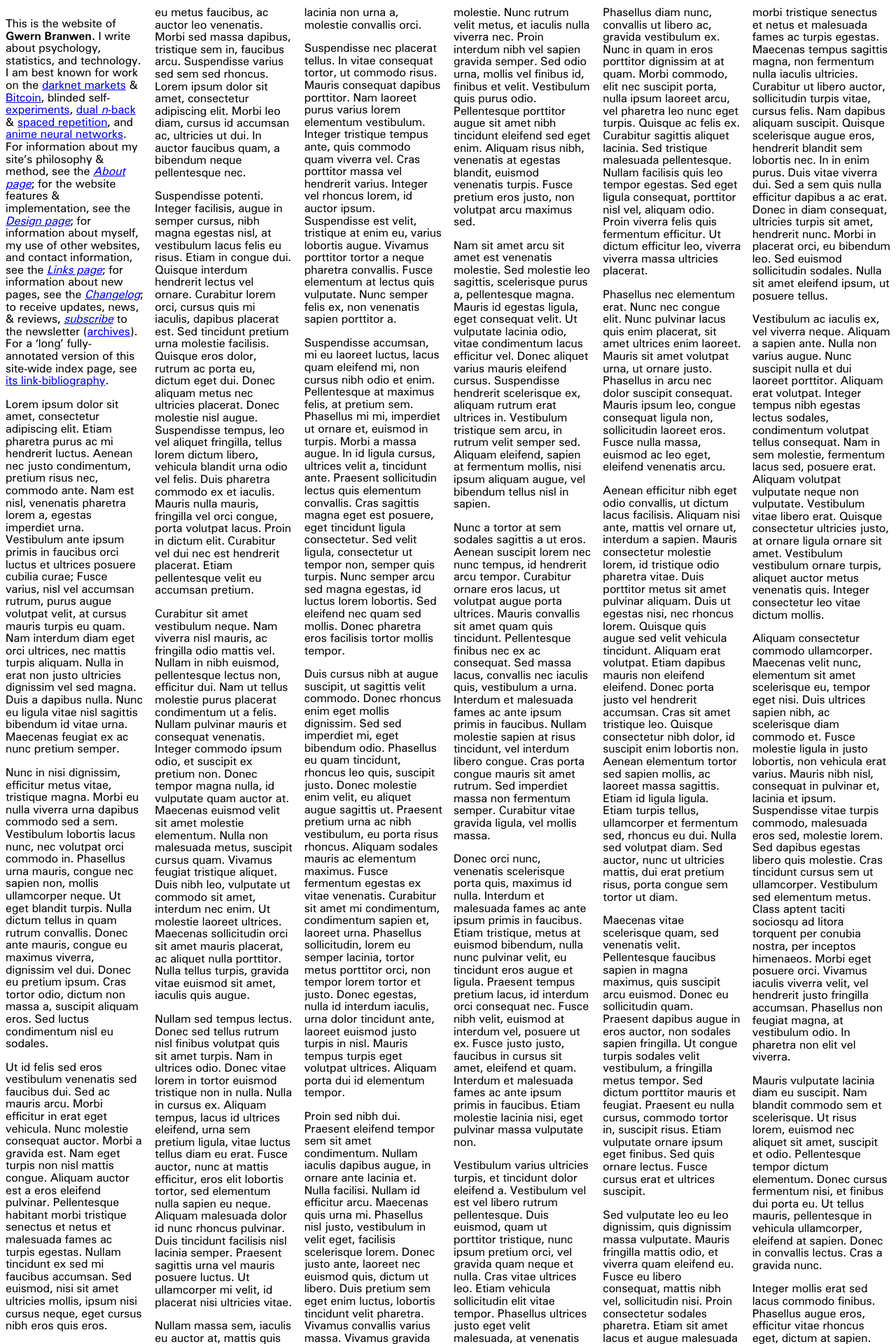
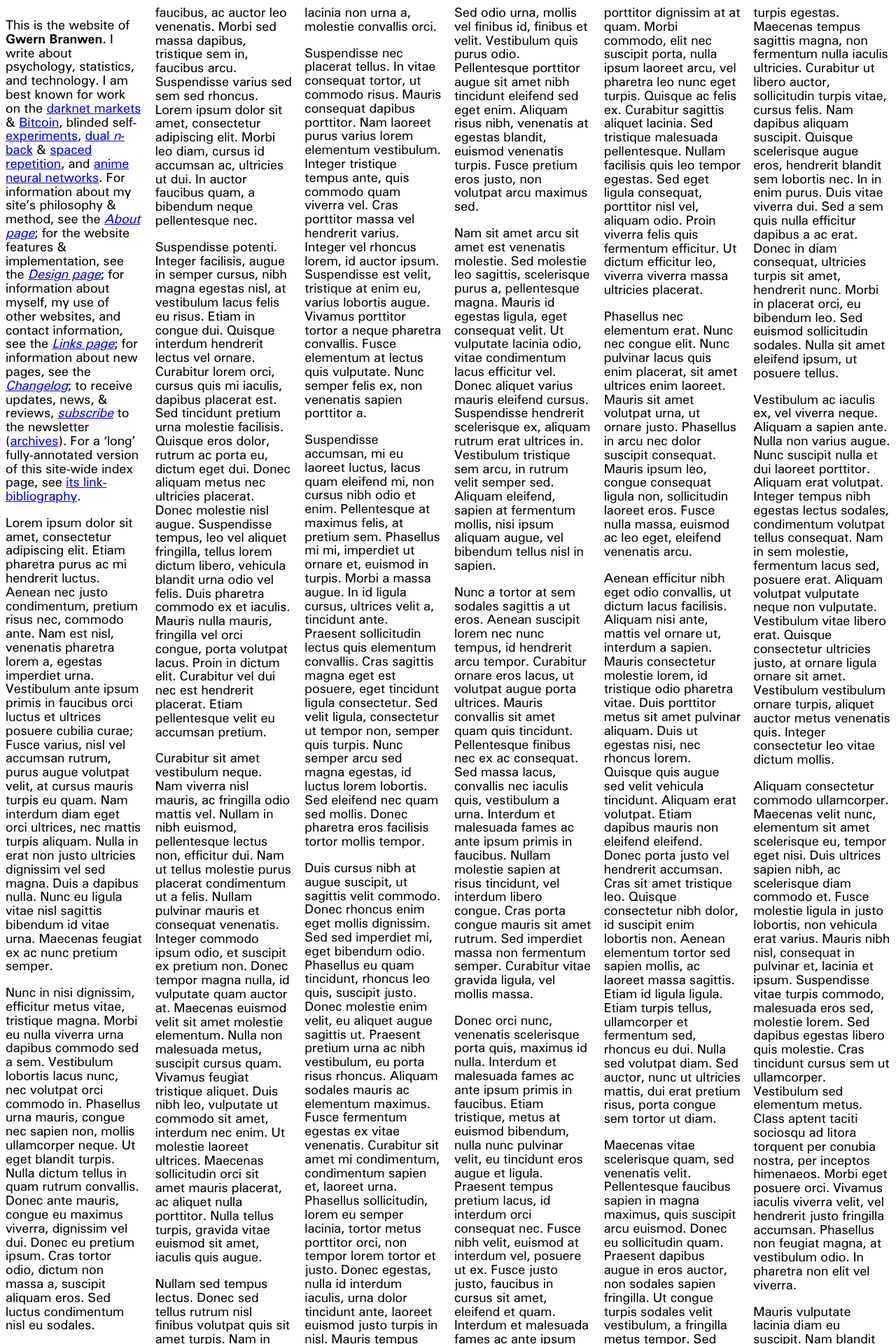
Before and after one commit to dmkgll/dmkgll, a Jekyll site: the page built from c.md, in a window 1280 px wide. Shown: the top 1920 px of the page at 70% size. Built offline with Jekyll 4.4.1, drawn with Linux system fonts in a browser that asks for light colours.

Commit message:
Update column.html

```diff
--- a/_layouts/column.html
+++ b/_layouts/column.html
@@ -14,7 +14,7 @@ layout: index
 strong, b {
     font-weight: normal;
     font-family: 'fu-bold';
-}body{  font-family:'fu-reg', sans-serif;font-size:16px;line-height:1.1em;}ul{margin-top:0;}/p{}.jumbotron { text-align: center; padding: 2rem 1rem; padding-bottom: 0; margin-bottom: 2rem; border-radius: 0; background-color: #fff; position: relative; border-bottom: 1px solid #e0e1e3; }
+}body{  font-family:'fu-reg', sans-serif;font-size:18px;line-height:1.1em;}ul{margin-top:0;}/p{}.jumbotron { text-align: center; padding: 2rem 1rem; padding-bottom: 0; margin-bottom: 2rem; border-radius: 0; background-color: #fff; position: relative; border-bottom: 1px solid #e0e1e3; }
 
 .jumbotron:before { position: absolute; z-index: -1; width: 99%; bottom: 0; height: 10px; left: .5%; border-radius: 100px / 2px; box-shadow: 0 0 6px rgba(0, 0, 0, 0.1); content: ''; }
 
```
